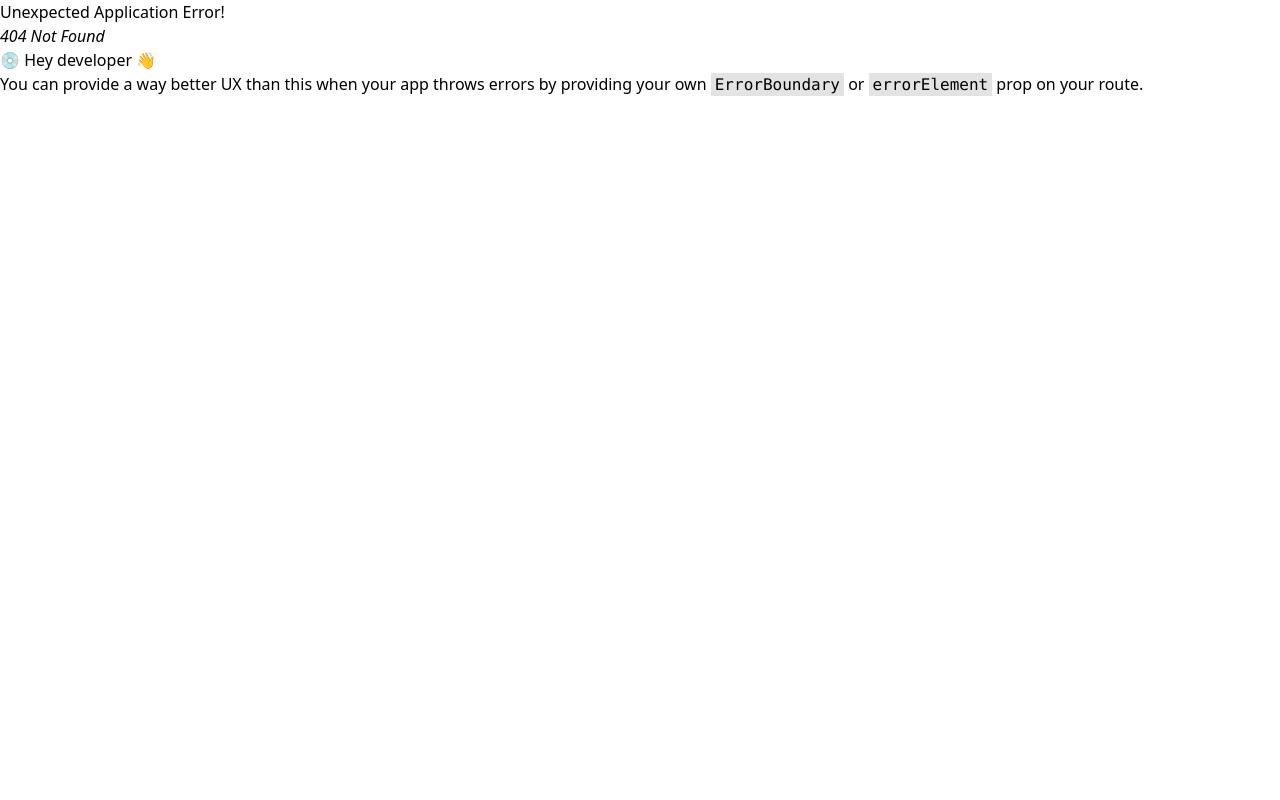
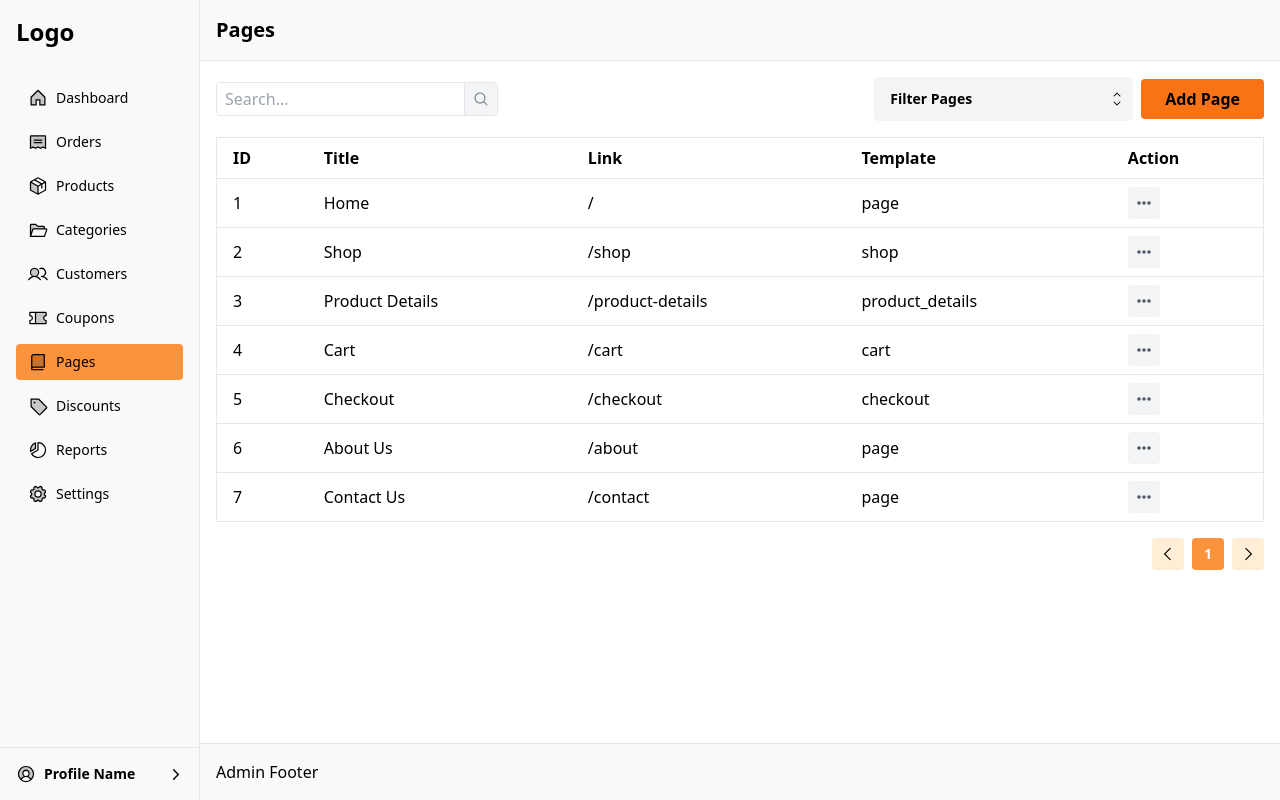
Before and after one commit to Hayyanshaikh/shop, a React (Vite) app in the folder client/: page /admin/pages in a window 1280 px wide. Before the commit this address had no page. Built offline with nearby package versions, Linux system fonts and the light colour scheme.

Commit message:
update menu in admin

```diff
--- a/client/src/admin/components/Sidebar.jsx
+++ b/client/src/admin/components/Sidebar.jsx
@@ -5,22 +5,19 @@ import * as Icon from "@phosphor-icons/react";
 
 const Sidebar = () => {
 	return (
-		<aside className="admin_sidebar bg-gray-100/50 border-r z-[9999] text-black flex-grow-0 flex-shrink-0 w-[250px] flex-[250px] fixed top-0 h-full md:self-stretch md:relative h-screen flex flex-col md:left-0 -left-[250px]">
+		<aside className="admin_sidebar bg-gray-100/50 border-r z-[9999] text-black flex-grow-0 flex-shrink-0 w-[250px] flex-[200px] fixed top-0 h-full md:self-stretch md:relative h-screen flex flex-col md:left-0 -left-[250px]">
 			<div className="flex items-center justify-between p-4 relative">
 				<Link to="/" className="flex items-center">
 	        <h1 className="text-black text-2xl font-bold">Logo</h1>
 	      </Link>
-	     	<div className="h-8 w-8 md:bg-orange-100 border border-orange-200 flex items-center justify-center rounded cursor-pointer transition bg-orange-400 hover:bg-orange-400 relative md:right-0 -right-16">
-	     		<Icon.CaretLeft size={18} className="text-black stroke-[3px] stroke-black"/>
-	     	</div>
 			</div>
      	<menu className="p-4">
      		<ul className="flex flex-col gap-2">
      			{
      				Navigation.map((nav, key)=>(
 		     			<li key={key}>
-		     				<NavLink to={nav.link} className="sidebar_menu_item p-2 px-3 w-full flex transition hover:bg-orange-400 rounded flex gap-1 items-center">
-		     					{nav.icon}
+		     				<NavLink to={nav.link} className="sidebar_menu_item p-2 px-3 w-full flex transition rounded flex gap-2 items-center">
+		     						{nav.icon}
 		     					<span className="text-sm font-medium">{nav.title}</span>
 		     				</NavLink>
 		     			</li>
--- /dev/null
+++ b/client/src/admin/pages/AddPage.jsx
@@ -0,0 +1,11 @@
+import React from 'react'
+
+const AddPage = () => {
+	return (
+		<div>
+			add page
+		</div>
+	)
+}
+
+export default AddPage
--- a/client/src/admin/pages/Categories.jsx
+++ b/client/src/admin/pages/Categories.jsx
@@ -7,21 +7,23 @@ import categoriesData from "../../json_files/categories.json";
 import * as Icon from "@phosphor-icons/react";
 import Pagination from '../../components/Pagination.jsx';
 import Button from '../../components/Button.jsx';
-import {useNavigate} from 'react-router-dom';
+import {useNavigate, useParams} from 'react-router-dom';
 
-const Products = () => {
+const Categories = () => {
   const [value, setValue] = useState("");
+  const { categoryId } = useParams("");
   const [currentPage, setCurrentPage] = useState(1);
   const itemsPerPage = 10;
   const startIndex = (currentPage - 1) * itemsPerPage;
   const endIndex = startIndex + itemsPerPage;
-  const [isOpen, setIsOpen] = useState(false);
+  const category = categoriesData.find(category => categoryId === category.id.toString());
+  const [isOpen, setIsOpen] = useState(categoryId != null ? true : false);
   const navigate = useNavigate();
   const [formData, setFormData] = useState({
-    category: '',
-    featured: false,
-    parentCategory: ''
+    category: category && category.name || "",
+    featured: category && category.featured || "",
   });
+
 
   const handleChange = (name, e) => {
     setFormData(prevState => ({
@@ -69,7 +71,12 @@ const Products = () => {
   });
 
   const handleAddCategory = () => {
-      setIsOpen(true);
+    setFormData({
+      category: '',
+      featured: false,
+      parentCategory: ''
+    });
+    setIsOpen(true);
   }
 
   const handleSubmit  = () => {
@@ -210,4 +217,4 @@ const Products = () => {
   );
 };
 
-export default Products;
+export default Categories;
--- /dev/null
+++ b/client/src/admin/pages/Discounts.jsx
@@ -0,0 +1,11 @@
+import React from 'react'
+
+const Discounts = () => {
+	return (
+		<div>
+			Discounts
+		</div>
+	)
+}
+
+export default Discounts
--- /dev/null
+++ b/client/src/admin/pages/Pages.jsx
@@ -0,0 +1,151 @@
+import React, { useState, useEffect } from "react";
+import Select from "../components/Select.jsx";
+import Dropdown from "../components/Dropdown.jsx";
+import Checkbox from '../components/Checkbox.jsx';
+import pagesData from "../../json_files/pages.json";
+import * as Icon from "@phosphor-icons/react";
+import Pagination from '../../components/Pagination.jsx';
+import Button from '../../components/Button.jsx';
+import { useNavigate } from 'react-router-dom';
+
+const Pages = () => {
+  const [value, setValue] = useState("");
+  const [currentPage, setCurrentPage] = useState(1);
+  const itemsPerPage = 10;
+  const startIndex = (currentPage - 1) * itemsPerPage;
+  const endIndex = startIndex + itemsPerPage;
+  const navigate = useNavigate();
+  const [formData, setFormData] = useState({
+    title: '',
+    link: ''
+  });
+
+  const handleChange = (name, e) => {
+    setFormData(prevState => ({
+      ...prevState,
+      [name]: e.target.value
+    }));
+  };
+
+  const menuItems = () => {
+    const titles = pagesData.map(page => page.title);
+    return [...new Set(titles)];
+  };
+
+  const actionButtons = [{
+      icon: <Icon.PencilSimple size={18} weight="duotone" />,
+      label: "Edit",
+    },
+    {
+      icon: <Icon.Trash size={18} weight="duotone" />,
+      label: "Delete",
+    },
+  ];
+
+  const handlePageChange = (pageNumber) => {
+    setCurrentPage(pageNumber);
+  };
+
+  const filteredData = pagesData.filter((page) => {
+    return page.title.toLowerCase().includes(value.toLowerCase()) ||
+           page.url.toLowerCase().includes(value.toLowerCase());
+  });
+
+  const handleAddPage = () => {
+    setFormData({
+      title: '',
+      link: ''
+    });
+    // Handle add page action
+  }
+
+  const closeModal = () => {
+    navigate(`/admin/pages`)
+  };
+
+  const handleAction = (label, pageId) => {
+    const page = data.pages.find(page => pageId === page.id.toString());
+
+    if (label === "edit") {
+      navigate(`/admin/pages/${pageId}`);
+      setFormData({
+        title: page.title,
+        link: page.url,
+      })
+    }
+    else if (label === "delete"){
+      // Handle delete action
+    }
+  }
+
+  return (
+    <div>
+      <div className="flex gap-2 mb-4 items-center justify-between">
+        <div className="flex border rounded overflow-hidden">
+          <input
+            type="text"
+            value={value}
+            onChange={(e) => setValue(e.target.value)}
+            placeholder="Search..."
+            className="p-1 px-2 focus:outline-none"
+          />
+          <button className="text-gray-500 bg-gray-100 p-2 border-l">
+            <Icon.MagnifyingGlass size={16} />
+          </button>
+        </div>
+        <div className="flex gap-2 items-center">
+          <Select
+            data={menuItems()}
+            title="Filter Pages"
+            onClick={(title) => setValue(title)}
+          />
+          <Button
+            text="Add Page"
+            onClick={handleAddPage}
+          />
+        </div>
+      </div>
+      <table className="min-w-full bg-white border text-left">
+        <thead>
+          <tr>
+            <th className="py-2 px-4 border-b font-semibold">ID</th>
+            <th className="py-2 px-4 border-b font-semibold">Title</th>
+            <th className="py-2 px-4 border-b font-semibold">Link</th>
+            <th className="py-2 px-4 border-b font-semibold">Template</th>
+            <th className="py-2 px-4 border-b font-semibold">Action</th>
+          </tr>
+        </thead>
+        <tbody>
+          {filteredData.slice(startIndex, endIndex).map(page => (
+            <tr key={page.id}>
+              <td className="py-2 px-4 border-b">{page.id}</td>
+              <td className="py-2 px-4 border-b">{page.title}</td>
+              <td className="py-2 px-4 border-b">{page.url}</td>
+              <td className="py-2 px-4 border-b">{page.template.type}</td>
+              <td className="py-2 px-4 border-b">
+                <Dropdown
+                  menuItems={actionButtons}
+                  position="right-0"
+                  onClick={(label) => handleAction(label, page.id.toString())}
+                  icon={
+                    <Icon.DotsThreeOutline
+                      className="text-gray-600"
+                      weight="fill"
+                    />
+                  }
+                />
+              </td>
+            </tr>
+          ))}
+        </tbody>
+      </table>
+      <Pagination
+        totalItems={filteredData.length}
+        itemsPerPage={itemsPerPage}
+        onPageChange={handlePageChange}
+      />
+    </div>
+  );
+};
+
+export default Pages;
--- /dev/null
+++ b/client/src/admin/pages/Reports.jsx
@@ -0,0 +1,11 @@
+import React from 'react'
+
+const Reports = () => {
+	return (
+		<div>
+			Reports
+		</div>
+	)
+}
+
+export default Reports
--- a/client/src/json_files/SidebarMenu.jsx
+++ b/client/src/json_files/SidebarMenu.jsx
@@ -9,27 +9,27 @@ const SidebarMenu = [
   },
   {
     id: 2,
+    title: "Orders",
+    icon: <Icon.Receipt size={20} weight="duotone" />,
+    link: "orders",
+  },
+  {
+    id: 3,
     title: "Products",
     icon: <Icon.Package size={20} weight="duotone" />,
     link: "products",
   },
   {
-    id: 3,
-    title: "Orders",
-    icon: <Icon.Receipt size={20} weight="duotone" />,
-    link: "orders",
+    id: 4,
+    title: "Categories",
+    icon: <Icon.FolderOpen size={20} weight="duotone" />,
+    link: "categories",
   },
   {
-    id: 4,
+    id: 5,
     title: "Customers",
     icon: <Icon.Users size={20} weight="duotone" />,
     link: "customers",
-  },
-  {
-    id: 5,
-    title: "Categories",
-    icon: <Icon.FolderOpen size={20} weight="duotone" />,
-    link: "categories",
   },
   {
     id: 6,
@@ -39,6 +39,24 @@ const SidebarMenu = [
   },
   {
     id: 7,
+    title: "Pages",
+    icon: <Icon.Book size={20} weight="duotone" />,
+    link: "pages",
+  },
+  {
+    id: 8,
+    title: "Discounts",
+    icon: <Icon.Tag size={20} weight="duotone" />,
+    link: "discounts",
+  },
+  {
+    id: 9,
+    title: "Reports",
+    icon: <Icon.ChartPieSlice size={20} weight="duotone" />,
+    link: "reports",
+  },
+  {
+    id: 10,
     title: "Settings",
     icon: <Icon.Gear size={20} weight="duotone" />,
     link: "settings",
--- /dev/null
+++ b/client/src/json_files/pages.json
@@ -0,0 +1,86 @@
+[
+    {
+      "id": 1,
+      "title": "Home",
+      "url": "/",
+      "content": "Welcome to our ecommerce website!",
+      "status": "published",
+      "template": {
+        "type": "page",
+        "layout": "with_sidebar",
+        "content": "<h1>Welcome to our ecommerce website!</h1>"
+      }
+    },
+    {
+      "id": 2,
+      "title": "Shop",
+      "url": "/shop",
+      "content": "Explore our products.",
+      "status": "published",
+      "template": {
+        "type": "shop",
+        "layout": "with_sidebar",
+        "content": "<h1>Explore our Products</h1>"
+      }
+    },
+    {
+      "id": 3,
+      "title": "Product Details",
+      "url": "/product-details",
+      "content": "View details of a specific product.",
+      "status": "published",
+      "template": {
+        "type": "product_details",
+        "layout": "with_sidebar",
+        "content": "<h1>Product Details</h1>"
+      }
+    },
+    {
+      "id": 4,
+      "title": "Cart",
+      "url": "/cart",
+      "content": "View your shopping cart.",
+      "status": "published",
+      "template": {
+        "type": "cart",
+        "layout": "with_sidebar",
+        "content": "<h1>Shopping Cart</h1>"
+      }
+    },
+    {
+      "id": 5,
+      "title": "Checkout",
+      "url": "/checkout",
+      "content": "Complete your purchase.",
+      "status": "published",
+      "template": {
+        "type": "checkout",
+        "layout": "without_sidebar",
+        "content": "<h1>Checkout</h1>"
+      }
+    },
+    {
+      "id": 6,
+      "title": "About Us",
+      "url": "/about",
+      "content": "Learn more about our company.",
+      "status": "published",
+      "template": {
+        "type": "page",
+        "layout": "without_sidebar",
+        "content": "<h1>About Us</h1>"
+      }
+    },
+    {
+      "id": 7,
+      "title": "Contact Us",
+      "url": "/contact",
+      "content": "Get in touch with us.",
+      "status": "published",
+      "template": {
+        "type": "page",
+        "layout": "with_sidebar",
+        "content": "<h1>Contact Us</h1>"
+      }
+    }
+]
```
Also changed, not shown: client/src/routes/routes.jsx (+20 -0 lines).
